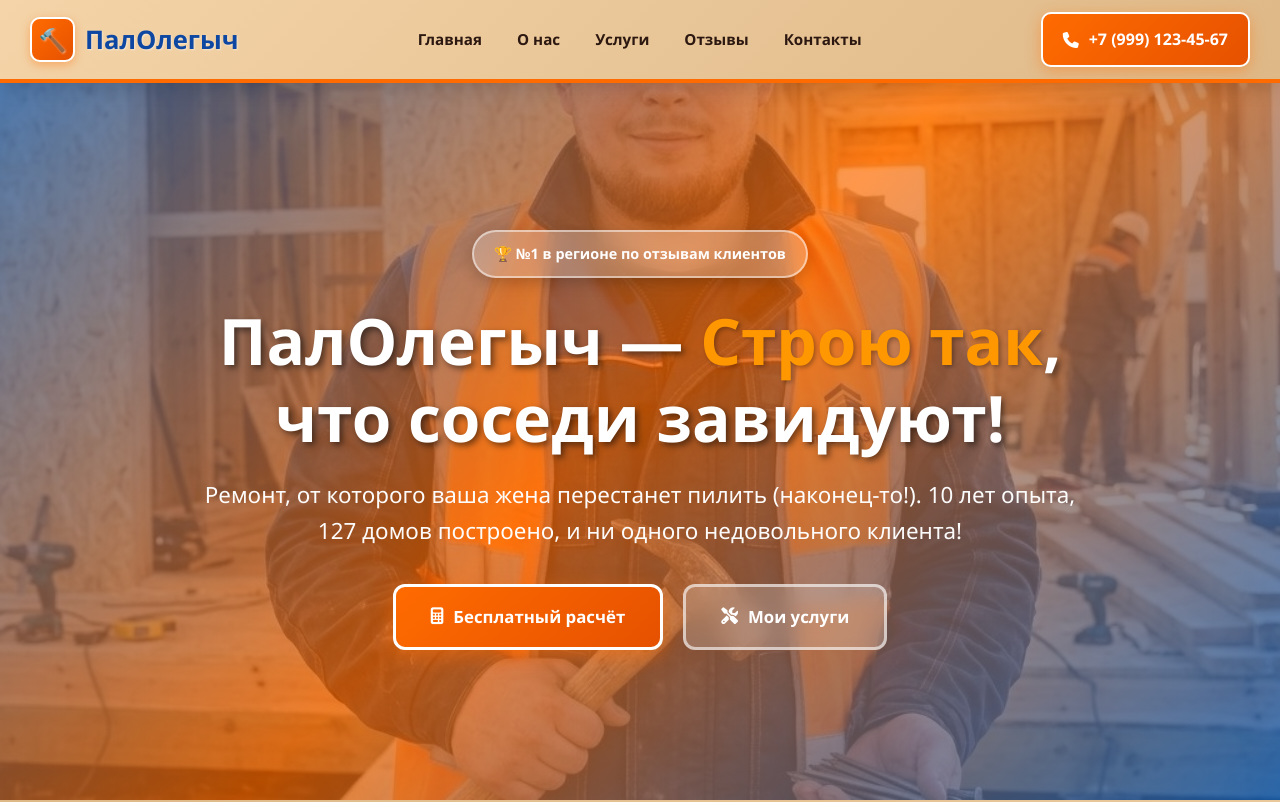
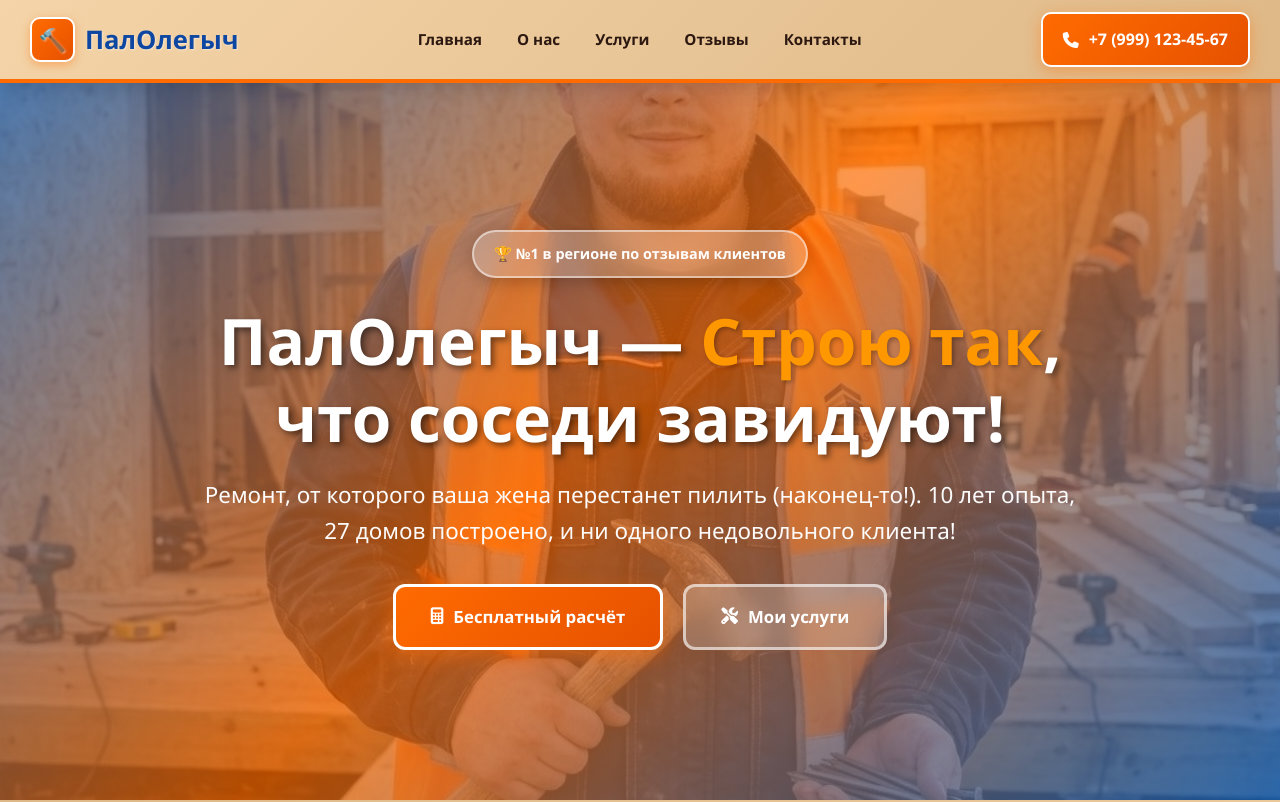
Before and after one commit to Vill86/PalOlegych, a plain HTML site: page index.html in a window 1280 px wide. Shown: the top 802 px of the page. Drawn offline with Linux system fonts and the light colour scheme.

Commit message:
Update index.html

```diff
--- a/index.html
+++ b/index.html
@@ -1298,7 +1298,7 @@
             <div class="hero-text">
                 <span class="hero-badge">🏆 №1 в регионе по отзывам клиентов</span>
                 <h1 class="hero-title">ПалОлегыч — <span>Строю так</span>, что соседи завидуют!</h1>
-                <p class="hero-subtitle">Ремонт, от которого ваша жена перестанет пилить (наконец-то!). 10 лет опыта, 127 домов построено, и ни одного недовольного клиента!</p>
+                <p class="hero-subtitle">Ремонт, от которого ваша жена перестанет пилить (наконец-то!). 10 лет опыта, 27 домов построено, и ни одного недовольного клиента!</p>
                 <div class="hero-buttons">
                     <a href="#contacts" class="btn-primary">
                         <i class="fas fa-calculator"></i>
```
